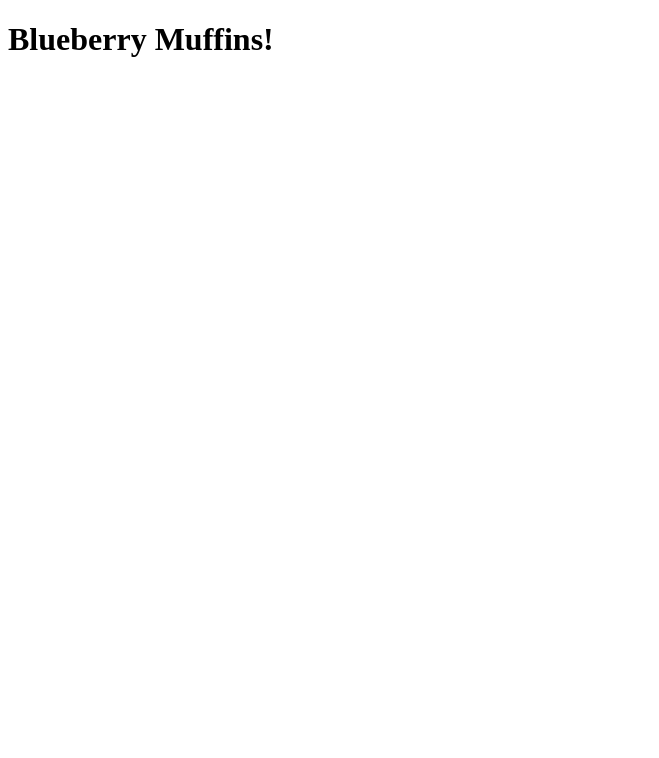
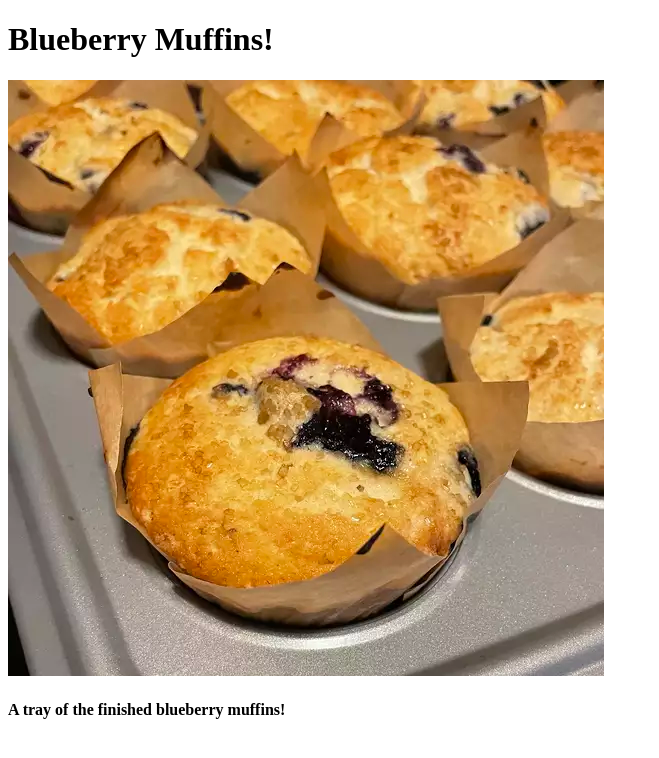
Before and after one commit to Nate7611/odin-recipes, a plain HTML site: page muffin.html in a window 1280 px wide. Shown: the whole page, without its empty margins (0-659 px from the left). Drawn offline with Linux system fonts and the light colour scheme.

Commit message:
Added image and description in muffin.html

```diff
--- a/muffin.html
+++ b/muffin.html
@@ -8,5 +8,7 @@
 </head>
 <body>
     <h1>Blueberry Muffins!</h1>
+    <img src="./img/blueberrymuffins.webp" alt="A tray of good looking blueberry muffins">
+    <h4>A tray of the finished blueberry muffins!</h4>
 </body>
 </html>
```
Also changed, not shown: index.html (+2 -1 lines), img/blueberrymuffins.webp (added).
